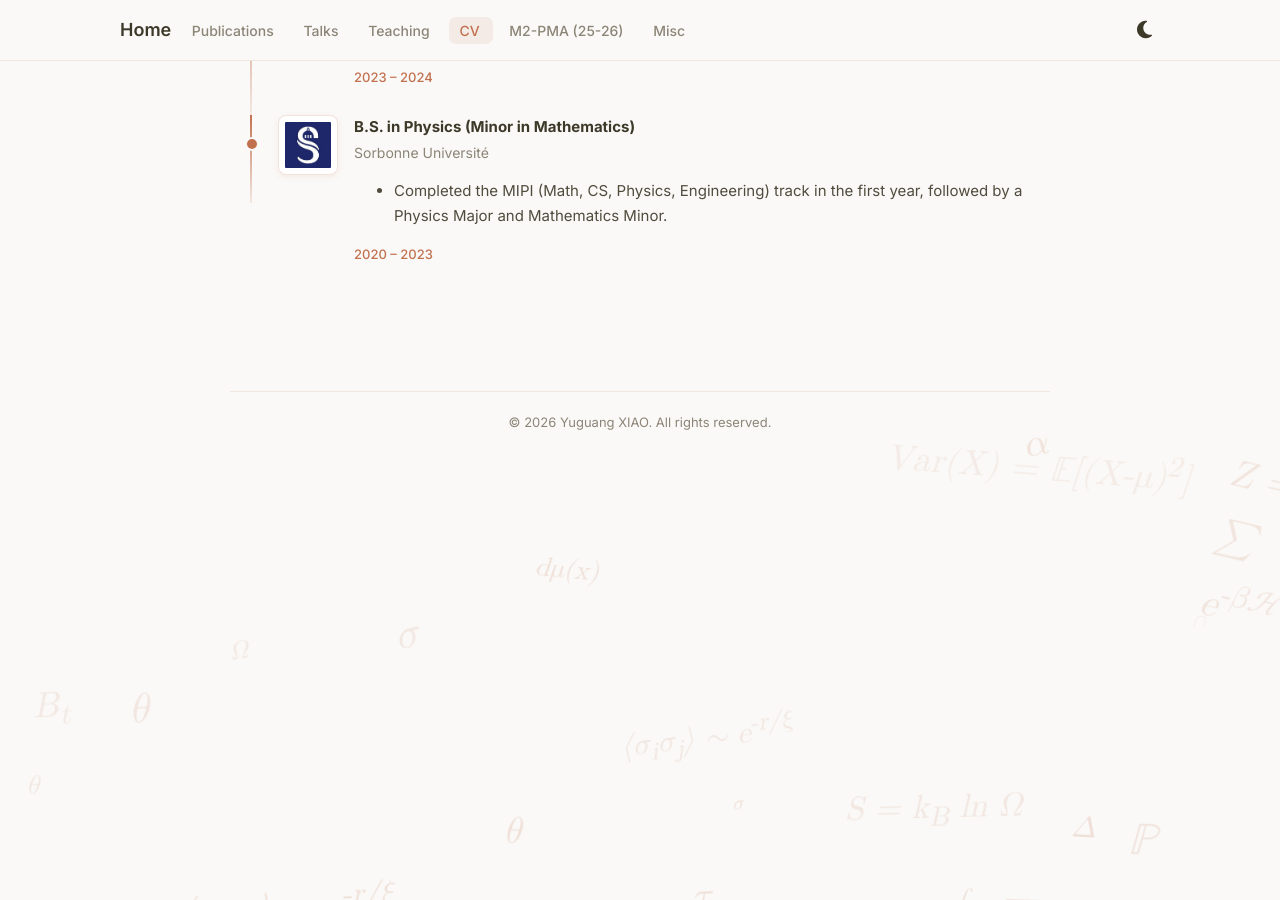
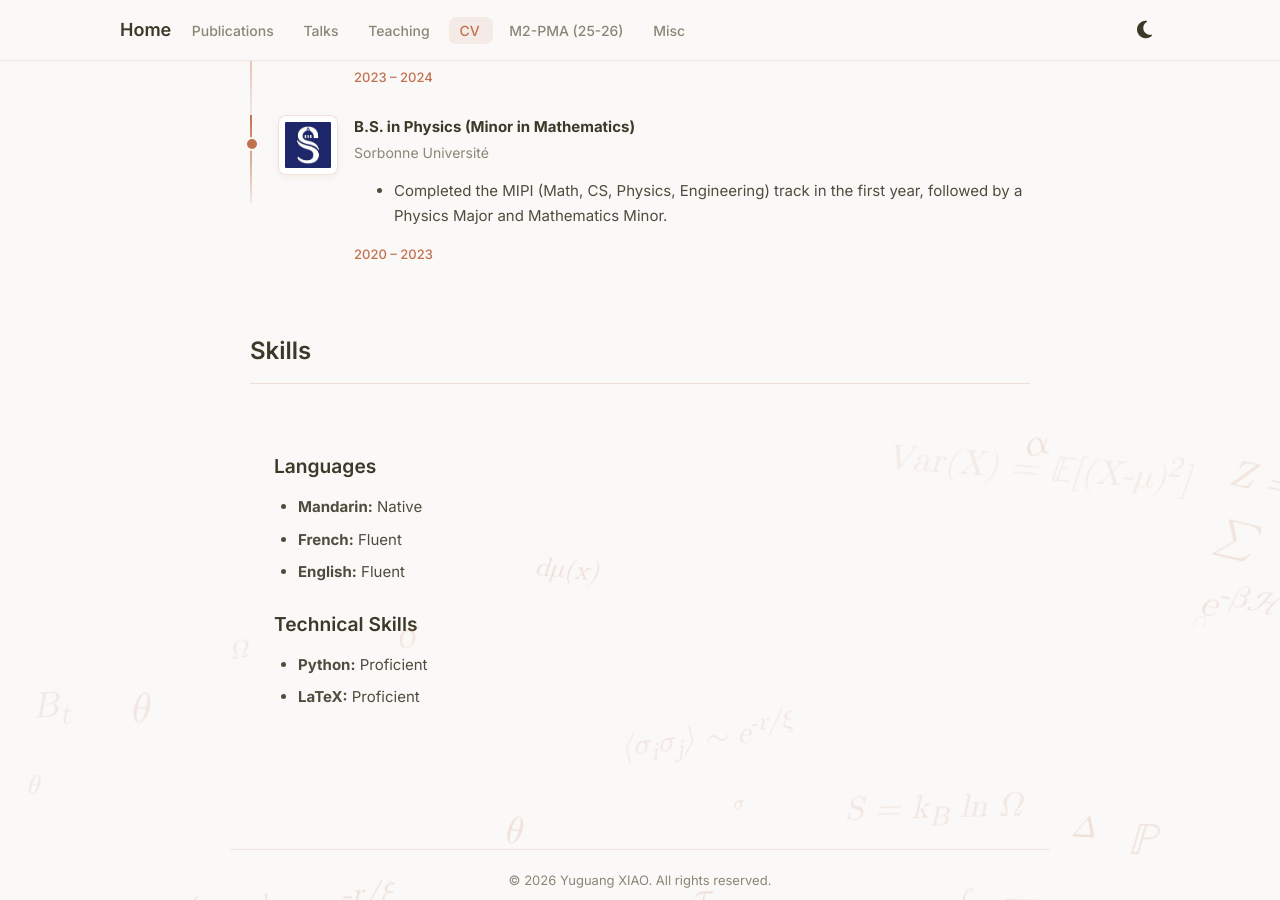
Before and after one commit to Lucien-XIAO/Lucien-XIAO.github.io, a Jekyll site: the page built from cv.md, in a window 1280 px wide and 900 px high, scrolled down 626 px. Built offline with Jekyll 4.4.1, drawn with Linux system fonts in a browser that asks for light colours; nearby versions of some CDN libraries; a style sheet for code colours, icons or effects is not loaded.

Commit message:
更新CV

```diff
--- a/cv.md
+++ b/cv.md
@@ -76,4 +76,27 @@ title: Curriculum Vitae
     </div>
 
   </div>
+
+  <h2 style="color: var(--claude-primary); font-size: 1.5rem; margin-top: 40px; margin-bottom: 24px; padding-bottom: 12px; border-bottom: 1px solid var(--claude-border); font-weight: 600;">Skills</h2>
+
+  <div class="section-body">
+    <div class="card" style="padding: 24px;">
+      <div style="margin-bottom: 24px;">
+        <h3 style="font-size: 1.2rem; margin-bottom: 12px; font-weight: 600; color: var(--claude-text);">Languages</h3>
+        <ul style="margin-top: 8px; font-size: 15px; color: var(--claude-text); opacity: 0.9; padding-left: 24px;">
+          <li style="margin-bottom: 8px;"><strong>Mandarin:</strong> Native</li>
+          <li style="margin-bottom: 8px;"><strong>French:</strong> Fluent</li>
+          <li style="margin-bottom: 8px;"><strong>English:</strong> Fluent</li>
+        </ul>
+      </div>
+      <div>
+        <h3 style="font-size: 1.2rem; margin-bottom: 12px; font-weight: 600; color: var(--claude-text);">Technical Skills</h3>
+        <ul style="margin-top: 8px; font-size: 15px; color: var(--claude-text); opacity: 0.9; padding-left: 24px;">
+          <li style="margin-bottom: 8px;"><strong>Python:</strong> Proficient</li>
+          <li style="margin-bottom: 8px;"><strong>LaTeX:</strong> Proficient</li>
+        </ul>
+      </div>
+    </div>
+  </div>
+
 </div>
```
